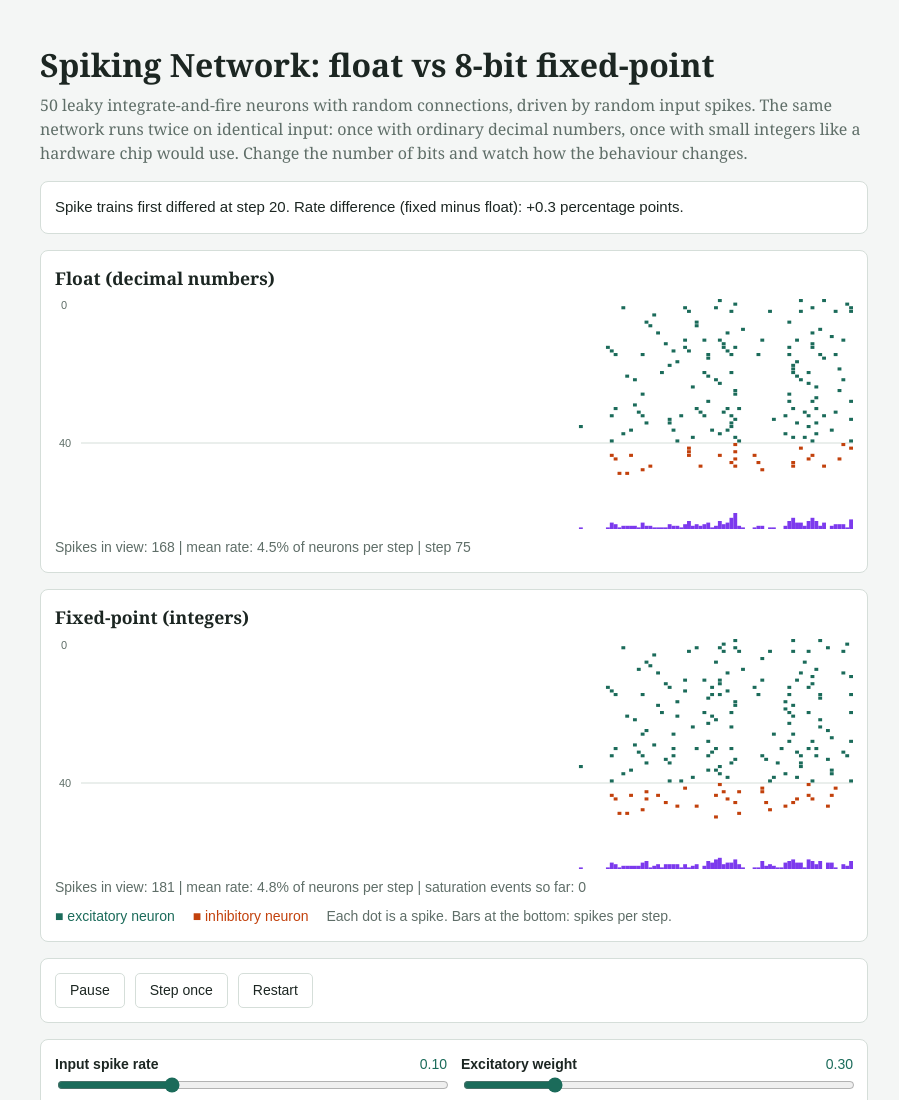
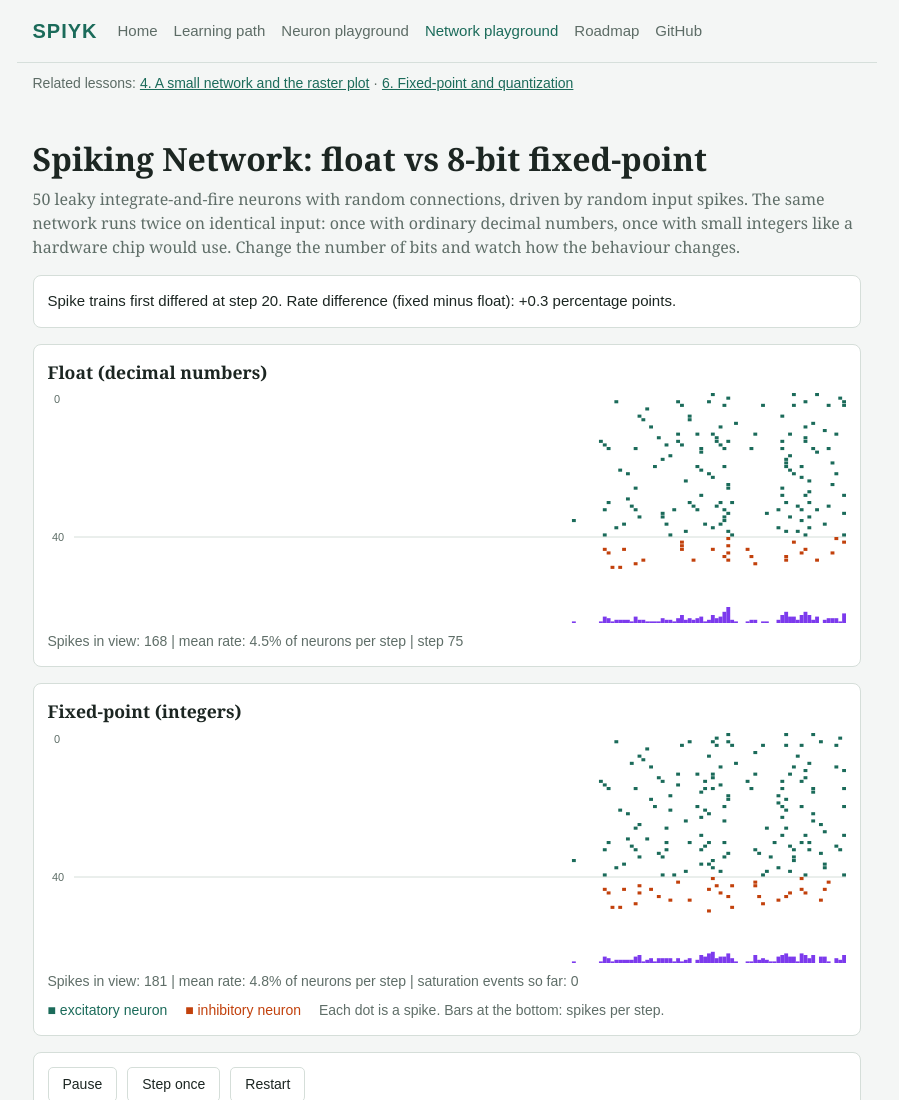
Before and after one commit to Spiyk/snn-network-playground, a plain HTML site: page index.html in a window 1280 px wide. Shown: the top 1100 px of the page, without its empty margins (186-1085 px from the left). Drawn offline with Linux system fonts and the light colour scheme.

Commit message:
Add files via upload

```diff
--- a/index.html
+++ b/index.html
@@ -89,9 +89,44 @@
   #compare { font-family: sans-serif; font-size: 15px; margin: 0; }
   code { background: var(--bg); padding: 1px 4px; border-radius: 4px; }
   li { margin-bottom: 4px; }
+
+  /* shared Spiyk menu (same look as the main site) */
+  html { overflow-y: scroll; scrollbar-gutter: stable; }
+  .site-header, .site-sub {
+    --sh-text: #1a2420; --sh-muted: #5d6c66; --sh-accent: #1b6b5a; --sh-border: #d6dfdb;
+    max-width: 860px; margin: 0 auto; padding: 0 16px; font-family: sans-serif;
+  }
+  @media (prefers-color-scheme: dark) {
+    .site-header, .site-sub {
+      --sh-text: #e5eeea; --sh-muted: #92a59c; --sh-accent: #4fd1b0; --sh-border: #2a3a34;
+    }
+  }
+  .site-header {
+    display: flex; flex-wrap: wrap; gap: 8px 20px; align-items: center;
+    padding-top: 16px; padding-bottom: 16px; border-bottom: 1px solid var(--sh-border);
+  }
+  .site-logo { font-weight: bold; font-size: 20px; letter-spacing: 1px; text-decoration: none; color: var(--sh-accent); }
+  .site-header nav { display: flex; flex-wrap: wrap; gap: 8px 16px; font-size: 15px; }
+  .site-header nav a { text-decoration: none; color: var(--sh-muted); }
+  .site-header nav a:hover, .site-header nav a.here { color: var(--sh-accent); }
+  .site-sub { margin-top: 10px; font-size: 14px; color: var(--sh-muted); }
+  .site-sub a { color: var(--sh-accent); }
 </style>
 </head>
 <body>
+<header class="site-header">
+  <a class="site-logo" href="https://spiyk.github.io/">SPIYK</a>
+  <nav>
+    <a href="https://spiyk.github.io/">Home</a>
+    <a href="https://spiyk.github.io/learning-path.html">Learning path</a>
+    <a href="https://spiyk.github.io/lif-neuron-playground/">Neuron playground</a>
+    <a href="https://spiyk.github.io/snn-network-playground/" class="here" aria-current="page">Network playground</a>
+    <a href="https://spiyk.github.io/roadmap.html">Roadmap</a>
+    <a href="https://github.com/spiyk">GitHub</a>
+  </nav>
+</header>
+<div class="site-sub">Related lessons: <a href="https://spiyk.github.io/lesson-4.html">4. A small network and the raster plot</a> · <a href="https://spiyk.github.io/lesson-6.html">6. Fixed-point and quantization</a></div>
+
 <main>
   <h1>Spiking Network: float vs 8-bit fixed-point</h1>
   <p class="intro">
```
